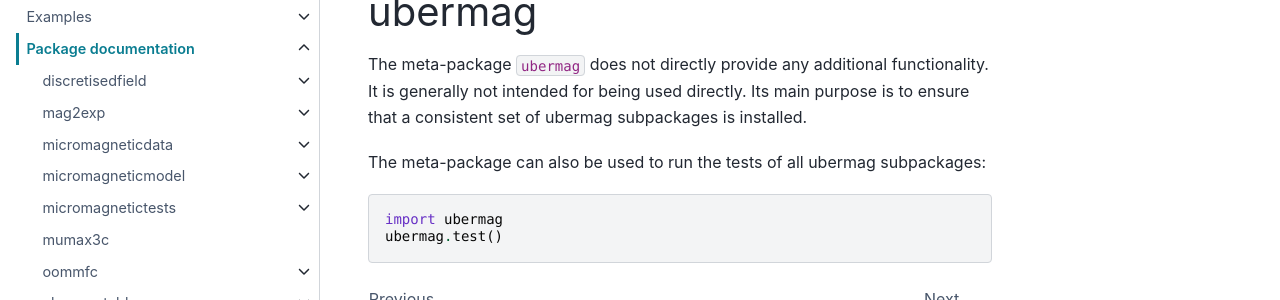
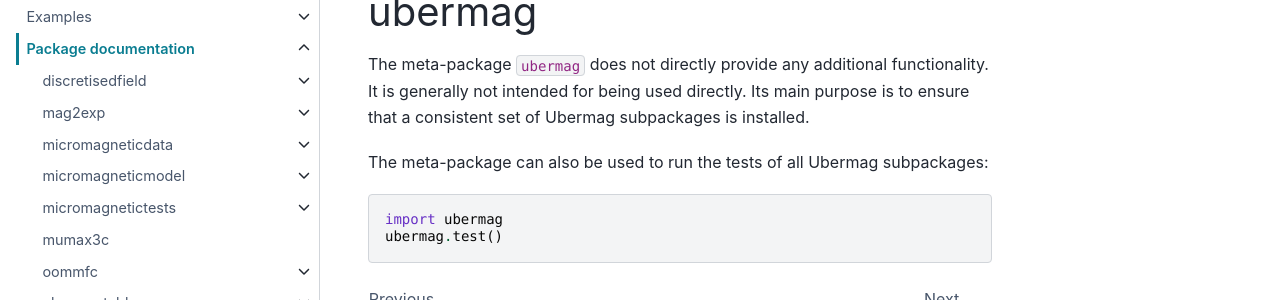
Before and after one commit to ubermag/ubermag.github.io, a Sphinx documentation site: the page built from source/documentation/ubermag.rst, in a window 1280 px wide. Shown: the part 158-458 px from the top of the page. Built offline with Sphinx 7.4.7 and the PyData theme 0.15.4, drawn with Linux system fonts in a browser that asks for light colours; pages that are not in the unit, such as notebooks, are missing from menus.

Commit message:
Uppercase and not monospaced

````diff
--- a/source/documentation/ubermag.rst
+++ b/source/documentation/ubermag.rst
@@ -2,9 +2,11 @@
 ubermag
 =======
 
-The meta-package ``ubermag`` does not directly provide any additional functionality. It is generally not intended for being used directly. Its main purpose is to ensure that a consistent set of ubermag subpackages is installed.
+The meta-package ``ubermag`` does not directly provide any additional
+functionality. It is generally not intended for being used directly. Its main
+purpose is to ensure that a consistent set of Ubermag subpackages is installed.
 
-The meta-package can also be used to run the tests of all ubermag subpackages:
+The meta-package can also be used to run the tests of all Ubermag subpackages:
 
 .. code-block:: python
 
--- a/source/help.rst
+++ b/source/help.rst
@@ -46,7 +46,7 @@ Please provide:
 
   ::
 
-    To get the current ubermag version, we can use:
+    To get the current Ubermag version, we can use:
     ```python
     # multi-line python
     import ubermag
@@ -56,7 +56,7 @@ Please provide:
 
   .. admonition:: rendered output is similar to
 
-    To get the current ubermag version, we can use:
+    To get the current Ubermag version, we can use:
 
     .. code-block:: python
 
````
